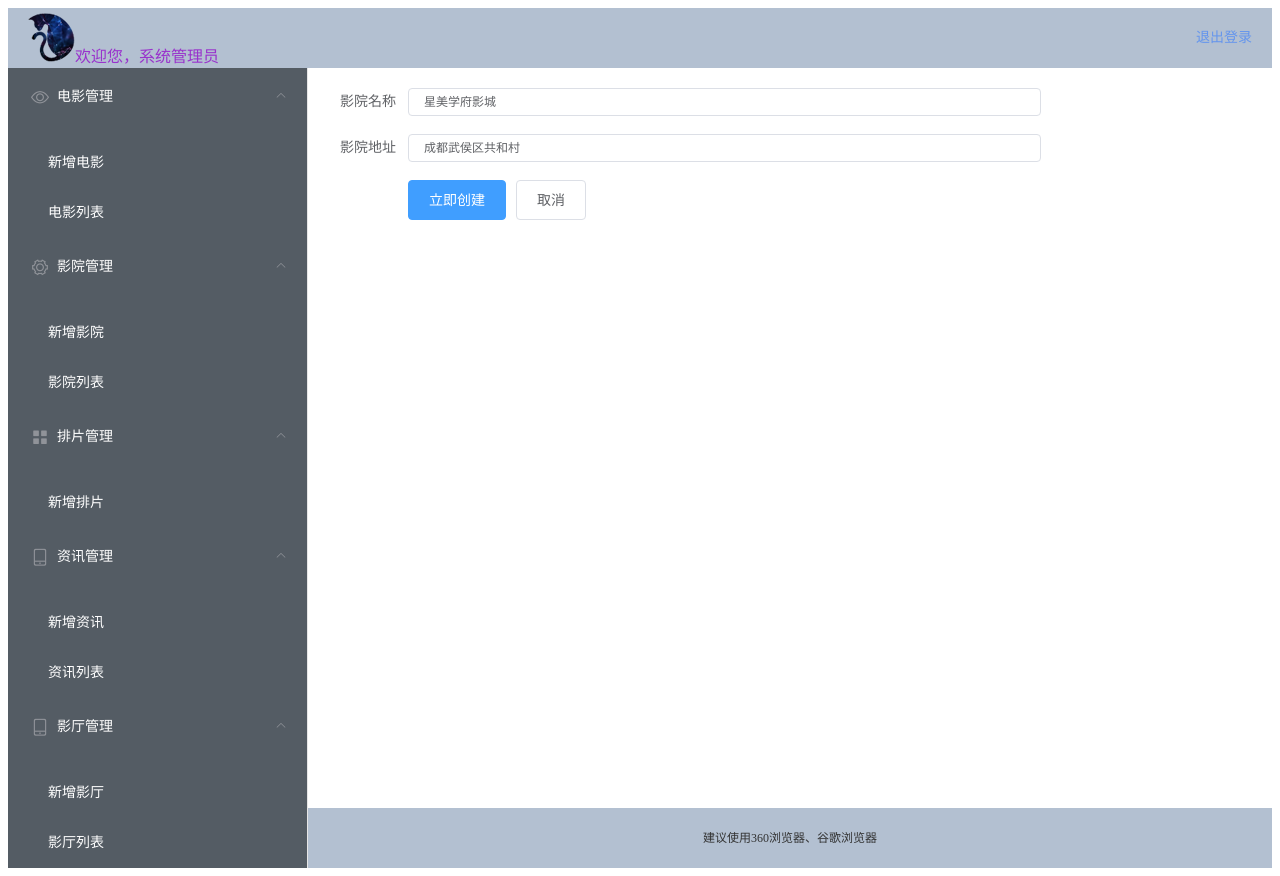
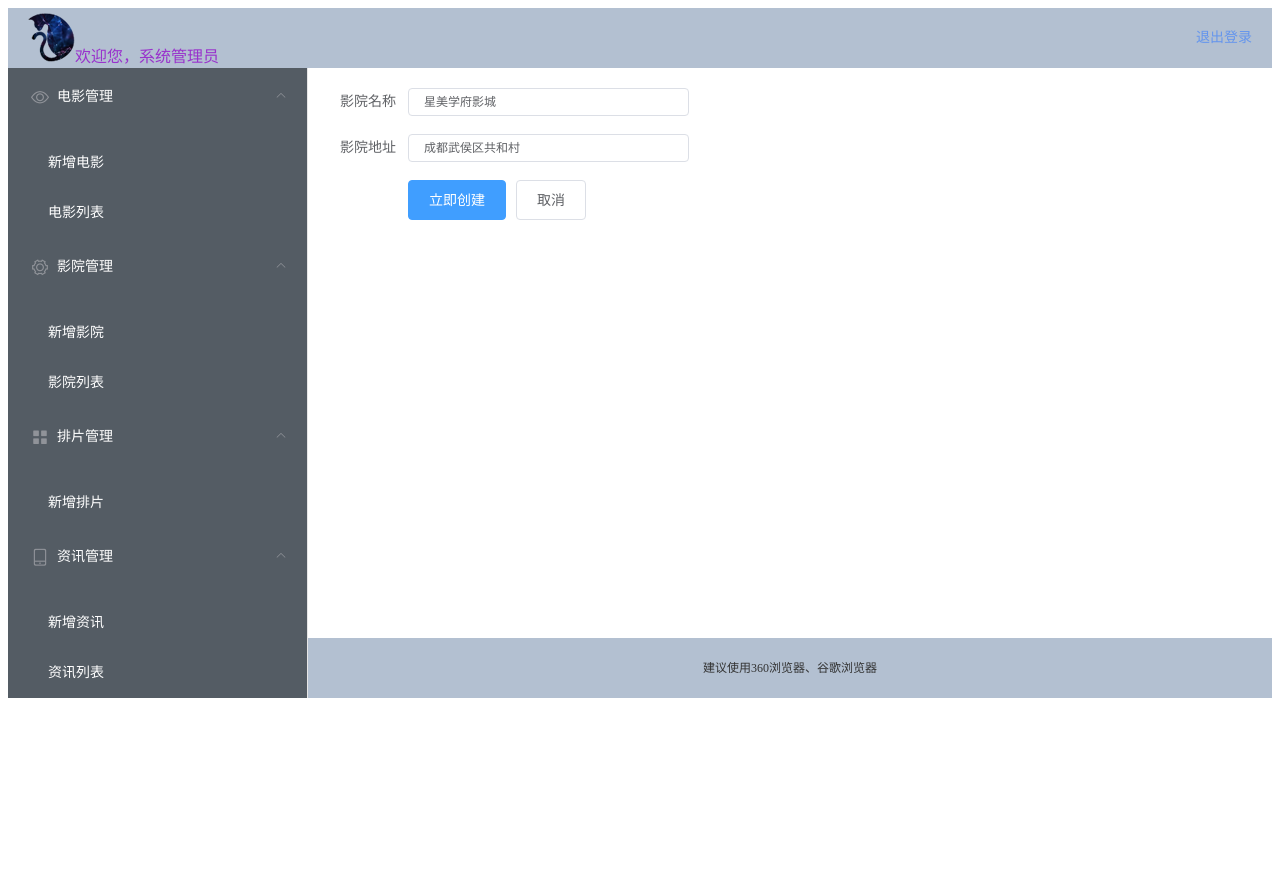
Before and after one commit to liupan0927/lp, a Vue app in the folder vue-demo/: page /#/info/addStudio in a window 1280 px wide. After the commit the page ends 800 px from the top, so only its background shows below. Built offline with nearby package versions, Linux system fonts and the light colour scheme.

Commit message:
addstudio 输入框改变长度

```diff
--- a/vue-demo/src/components/app/info/info.vue
+++ b/vue-demo/src/components/app/info/info.vue
@@ -61,17 +61,6 @@
 					          	<el-menu-item index="/info/movieNewsList">资讯列表</el-menu-item>
 					        </el-menu-item-group>
 				      </el-submenu>
-				      <el-submenu index="4">
-					        <template slot="title">
-					          	<i class="el-icon-mobile-phone"></i>
-					          	<span>影厅管理</span>
-					        </template>
-					        <el-menu-item-group>
-					        	<el-menu-item index="/info/addTheater">新增影厅</el-menu-item>
-					          	<el-menu-item index="/info/theaterList">影厅列表</el-menu-item>
-					        </el-menu-item-group>
-				      </el-submenu>
-
 				    </el-menu>
 			    </el-aside>
 			    <el-container>
--- a/vue-demo/src/components/app/info/studio/addStudio.vue
+++ b/vue-demo/src/components/app/info/studio/addStudio.vue
@@ -1,12 +1,12 @@
 <template>
 	<el-form ref="form" label-width="80px" size="mini">
 	  <el-form-item label="影院名称">
-	  	<el-col :span="18">
+	  	<el-col :span="8">
 	    	<el-input v-model="sizeForm.name"></el-input>
 	    </el-col>
 	  </el-form-item>
 	  <el-form-item label="影院地址">
-	  	<el-col :span="18">
+	  	<el-col :span="8">
 	    	<el-input v-model="sizeForm.address"></el-input>
 	    </el-col>
 	  </el-form-item>
```
